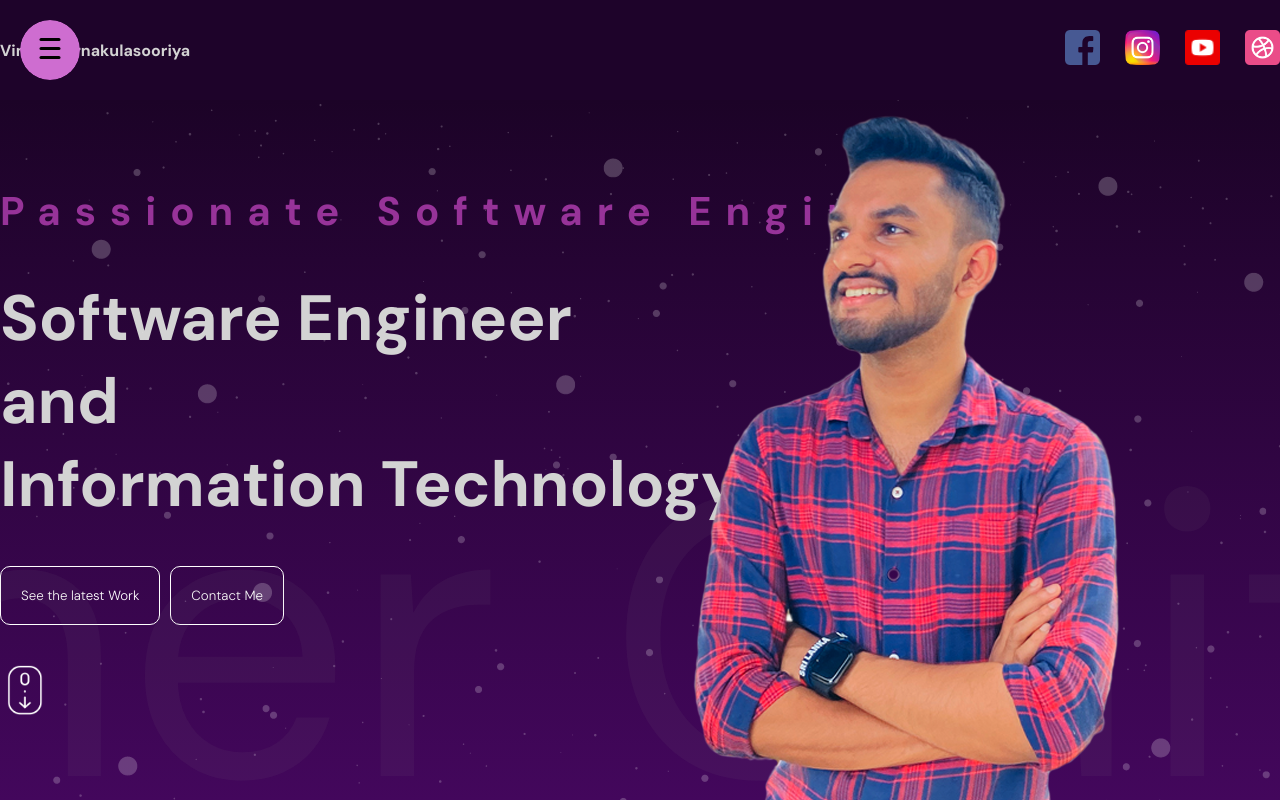
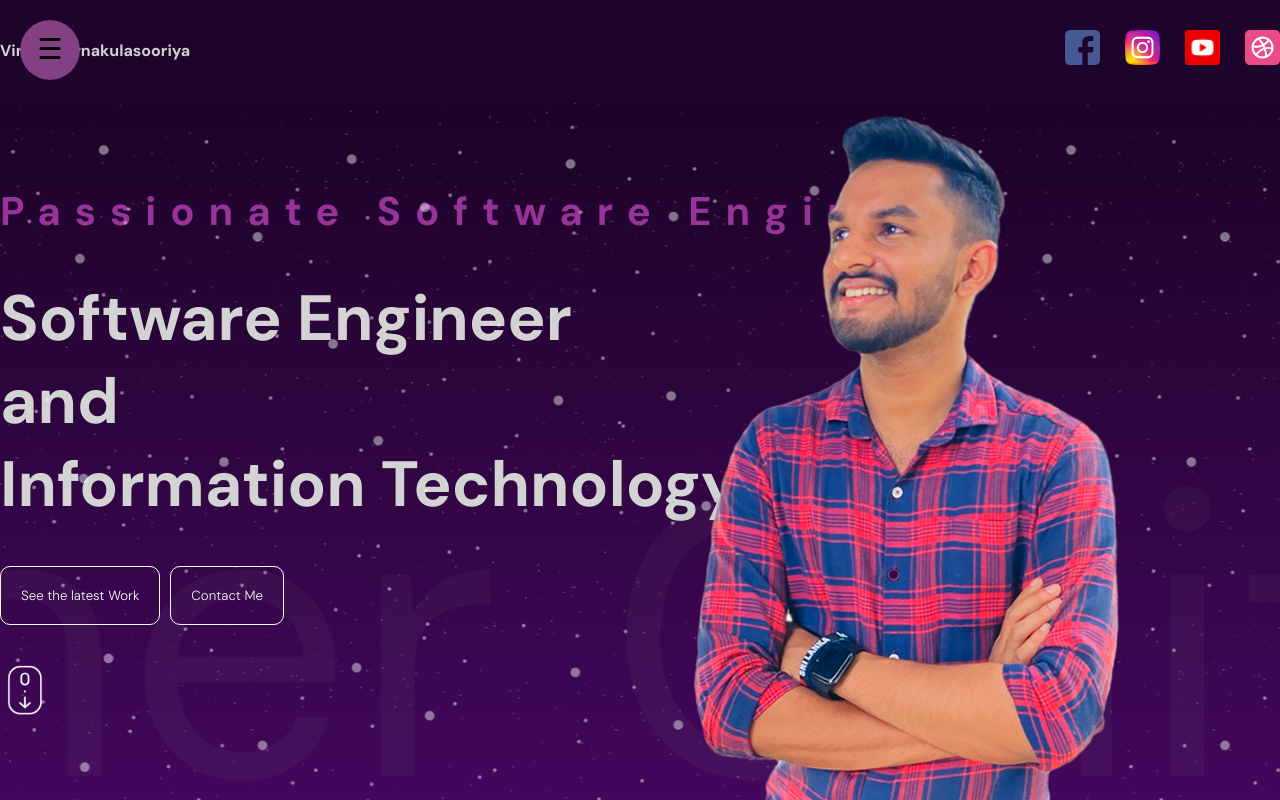
Before and after one commit to vinuwa98/vite-react-deploy, a React (Vite) app: page / in a window 1280 px wide. Shown: the top 800 px of the page. Built offline with nearby package versions, Linux system fonts and the light colour scheme.

Commit message:
Fix The Hero Star Background

```diff
--- a/src/components/hero/Hero.jsx
+++ b/src/components/hero/Hero.jsx
@@ -1,46 +1,27 @@
 // Hero.jsx
 import React from "react";
 import "./hero.scss";
-import { motion, useMotionValue, useTransform, useAnimation } from "framer-motion";
+import { motion, useAnimation } from "framer-motion";
 
 const Hero = () => {
-  // Cursor-based Motion Values
-  const cursorX = useMotionValue(0);
-  const cursorY = useMotionValue(0);
-
-  // Track mouse movement within the hero section
-  const handleMouseMove = (event) => {
-    cursorX.set(event.clientX / window.innerWidth - 0.5); // Normalize to [-0.5, 0.5]
-    cursorY.set(event.clientY / window.innerHeight - 0.5); // Normalize to [-0.5, 0.5]
-  };
-
-  // Apply small transformations to the background based on cursor movement
-  const xTransform = useTransform(cursorX, [-0.5, 0.5], ["-10%", "10%"]);
-  const yTransform = useTransform(cursorY, [-0.5, 0.5], ["-10%", "10%"]);
-
   // Continuous subtle background movement
   const continuousAnimation = useAnimation();
   React.useEffect(() => {
     continuousAnimation.start({
-      x: ["-5%", "5%"],
-      y: ["-5%", "5%"],
+      x: ["-28%", "0%"],  // Limited to small shifts around the center
       transition: {
         repeat: Infinity,
         repeatType: "mirror",
-        duration: 20, // Slow movement
+        duration: 15, // Slow movement for a subtle effect
       },
     });
   }, [continuousAnimation]);
 
   return (
-    <div className="hero" onMouseMove={handleMouseMove}>
-      {/* Background Stars with Continuous and Cursor-based Movement */}
+    <div className="hero">
+      {/* Background Stars with Continuous Motion */}
       <motion.div
         className="stars"
-        style={{
-          x: xTransform,
-          y: yTransform,
-        }}
         animate={continuousAnimation} // Apply continuous subtle motion
       ></motion.div>
 
--- a/src/components/hero/hero.scss
+++ b/src/components/hero/hero.scss
@@ -70,7 +70,7 @@
         position:  absolute;
         align-items: center;
         z-index: 1;
-        opacity: 40%;
+        opacity: 80%;
     }
 
 }
--- a/src/components/sidebar/sidebar.scss
+++ b/src/components/sidebar/sidebar.scss
@@ -19,7 +19,7 @@
         left: 0;
         bottom: 0;
         width: 300px;
-        background: #ce6dd0;
+        background: #834084;
         z-index: 100; /* Maintain low z-index for the background */
     }
 
```
Also changed, not shown: public/stars.png.
